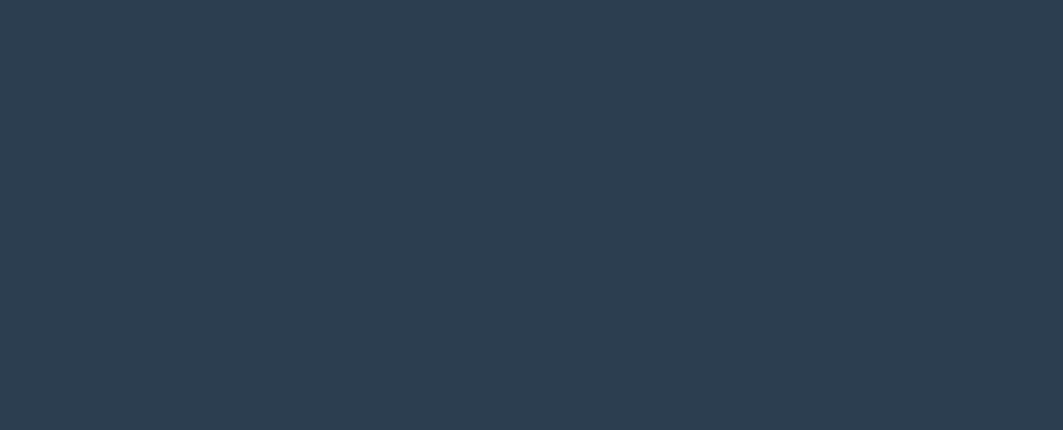
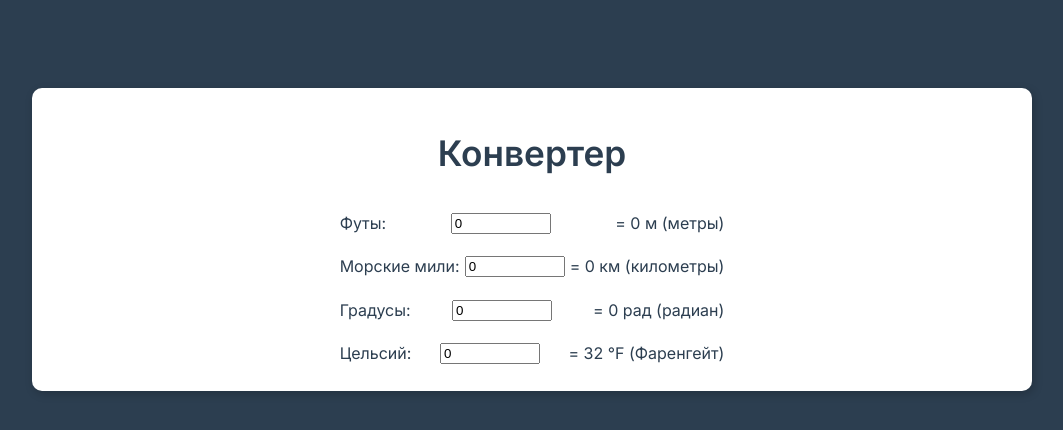
Before and after one commit to Strannik4884/VueConverter, a plain HTML site: page index.html in a window 1280 px wide. Shown: the whole page, without its empty margins (108-1171 px from the left). Drawn offline with nearby package versions, Linux system fonts and the light colour scheme.

Commit message:
Add main logic to VueConverter

```diff
--- /dev/null
+++ b/app.js
@@ -0,0 +1,56 @@
+const App = {
+    data() {
+        return {
+            feets: 0,
+            seaMile: 0,
+            degrees: 0,
+            celsius: 0
+        }
+    },
+    methods: {
+        clearOutString(value) {
+            if(isNaN(value)) {
+                return 0
+            }
+            if(value === 0) {
+                return 0
+            }
+            value = value.toFixed(5).replace(/0*$/,"")
+            if(value.charAt(value.length - 1) === '.'){
+                return value.replace('.', '')
+            }
+            return value
+        }
+    },
+    computed: {
+        feetsToMeters() {
+            let tmp = this.feets.toString()
+            tmp = tmp.replaceAll(',', '.');
+            let res = tmp * 0.3048
+            return this.clearOutString(res)
+        },
+
+        seaMileToKm() {
+            let tmp = this.seaMile.toString()
+            tmp = tmp.replaceAll(',', '.');
+            let res = tmp * 1.852
+            return this.clearOutString(res)
+        },
+
+        degreesToRadians() {
+            let tmp = this.degrees.toString()
+            tmp = tmp.replaceAll(',', '.');
+            let res = tmp * Math.PI / 180
+            return this.clearOutString(res)
+        },
+
+        celsiusToFahrenheit() {
+            let tmp = this.celsius.toString()
+            tmp = tmp.replaceAll(',', '.');
+            let res = tmp * 1.8 + 32
+            return this.clearOutString(res)
+        }
+    }
+}
+
+Vue.createApp(App).mount('#app')
--- a/index.html
+++ b/index.html
@@ -1,12 +1,38 @@
 <!DOCTYPE html>
 <html lang="ru">
-    <head>
-        <meta charset="UTF-8" />
-        <meta name="viewport" content="width=device-width, initial-scale=1.0" />
-        <title>Конвертер</title>
-        <link rel="icon" href="favicon.ico" />
-        <link rel="stylesheet" href="styles.css" />
-    </head>
+<head>
+    <meta charset="UTF-8"/>
+    <meta name="viewport" content="width=device-width, initial-scale=1.0"/>
+    <title>Конвертер</title>
+    <link rel="icon" href="favicon.ico"/>
+    <link rel="stylesheet" href="styles.css"/>
+    <style>
+        [v-cloak] {
+            display: none;
+        }
+    </style>
+</head>
     <body>
+        <div class="container pt-5" id="app" v-cloak>
+            <div class="card center">
+                <h1>Конвертер</h1>
+                <ul class="list">
+                    <li class="list-item">
+                        Футы: <input class="converter-input" type="text" v-model="feets"/> = {{ feetsToMeters }} м (метры)
+                    </li>
+                    <li class="list-item">
+                        Морские мили: <input class="converter-input" type="text" v-model="seaMile"/> = {{ seaMileToKm }} км (километры)
+                    </li>
+                    <li class="list-item">
+                        Градусы: <input class="converter-input" type="text" v-model="degrees"/> = {{ degreesToRadians }} рад (радиан)
+                    </li>
+                    <li class="list-item">
+                        Цельсий: <input class="converter-input" type="text" v-model="celsius"/> = {{ celsiusToFahrenheit }} °F (Фаренгейт)
+                    </li>
+                </ul>
+            </div>
+        </div>
+    <script src="https://unpkg.com/vue@next"></script>
+    <script src="app.js"></script>
     </body>
 </html>
```
